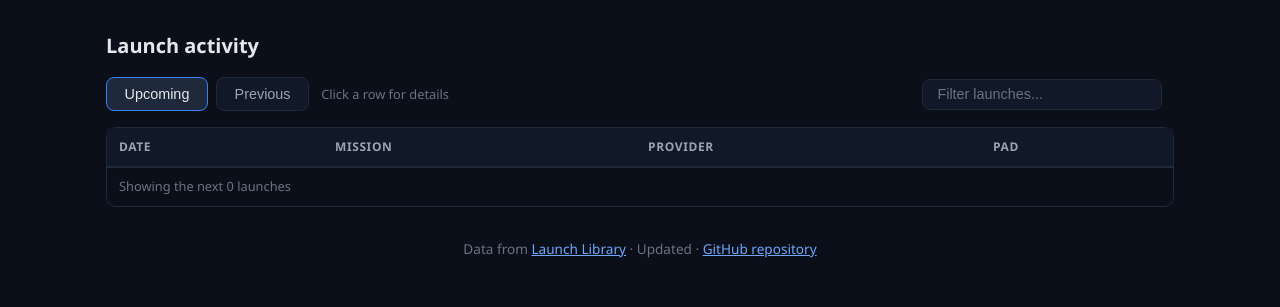
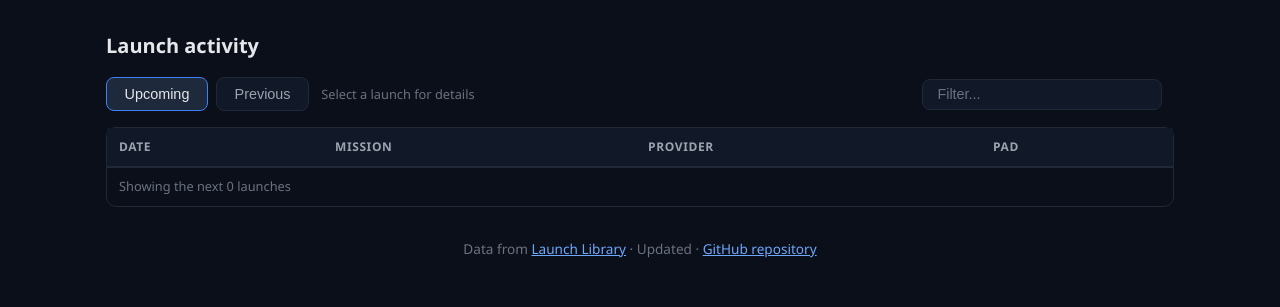
Before and after one commit to JoelEager/rocket-analytics, a Python web app: template templates/index.html in a window 1280 px wide. Shown: the part 859-1166 px from the top of the page. Run offline with Jinja, Linux system fonts and the light colour scheme; the template is opened without the code that fills it, so the values that code supplies are empty.

Commit message:
Tweak launch table hint and filter placeholder copy

```diff
--- a/templates/index.html
+++ b/templates/index.html
@@ -97,9 +97,9 @@
       <div class="tabs" id="launch-tabs">
         <button class="tab active" data-pane="tab-upcoming">Upcoming</button>
         <button class="tab" data-pane="tab-past">Previous</button>
-        <span class="tab-hint">Click a row for details</span>
+        <span class="tab-hint">Select a launch for details</span>
         <div class="filter">
-          <input id="filter" type="search" placeholder="Filter launches..." autocomplete="off">
+          <input id="filter" type="search" placeholder="Filter..." autocomplete="off">
           <span id="filter-count"></span>
         </div>
       </div>
```
